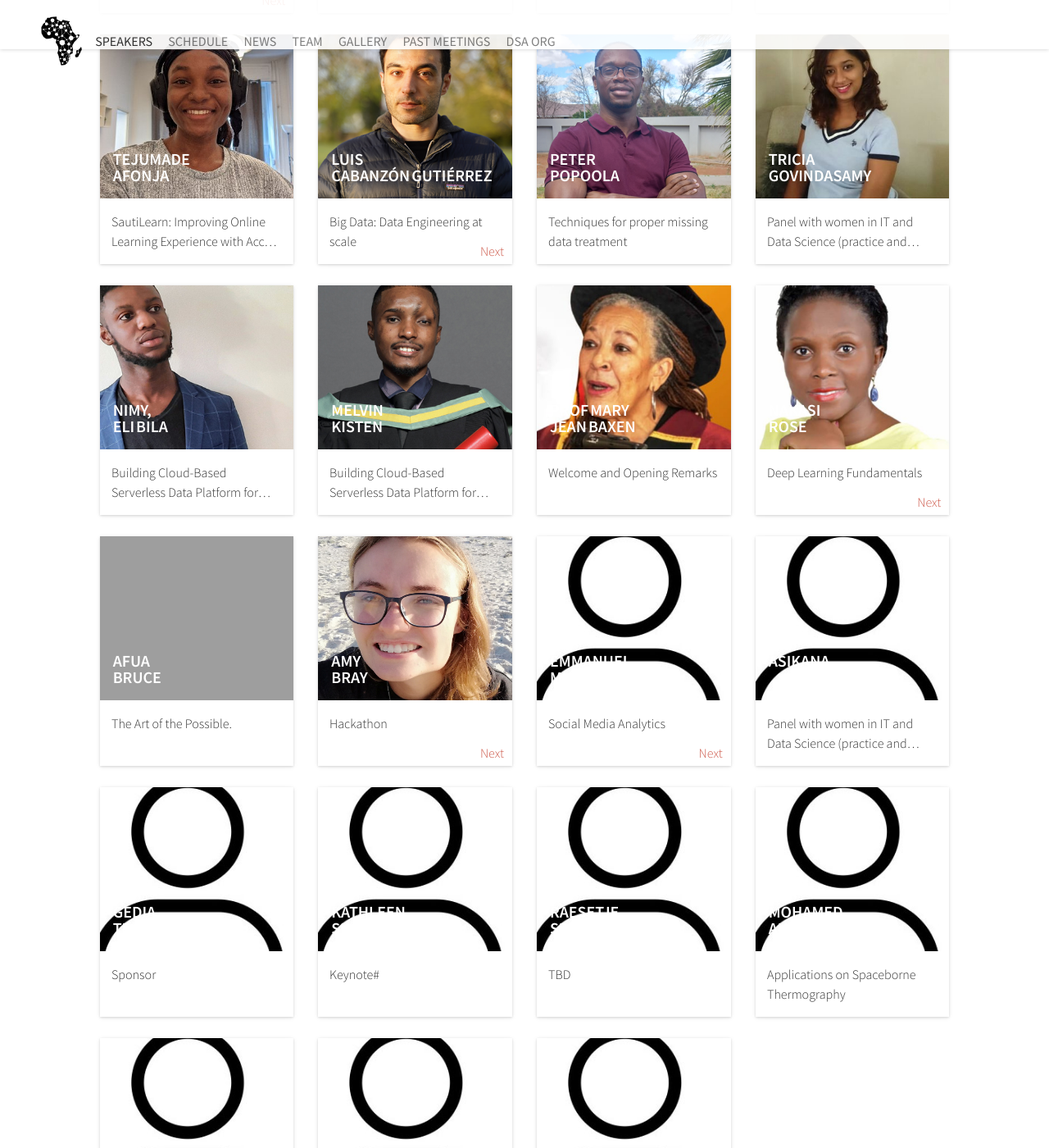
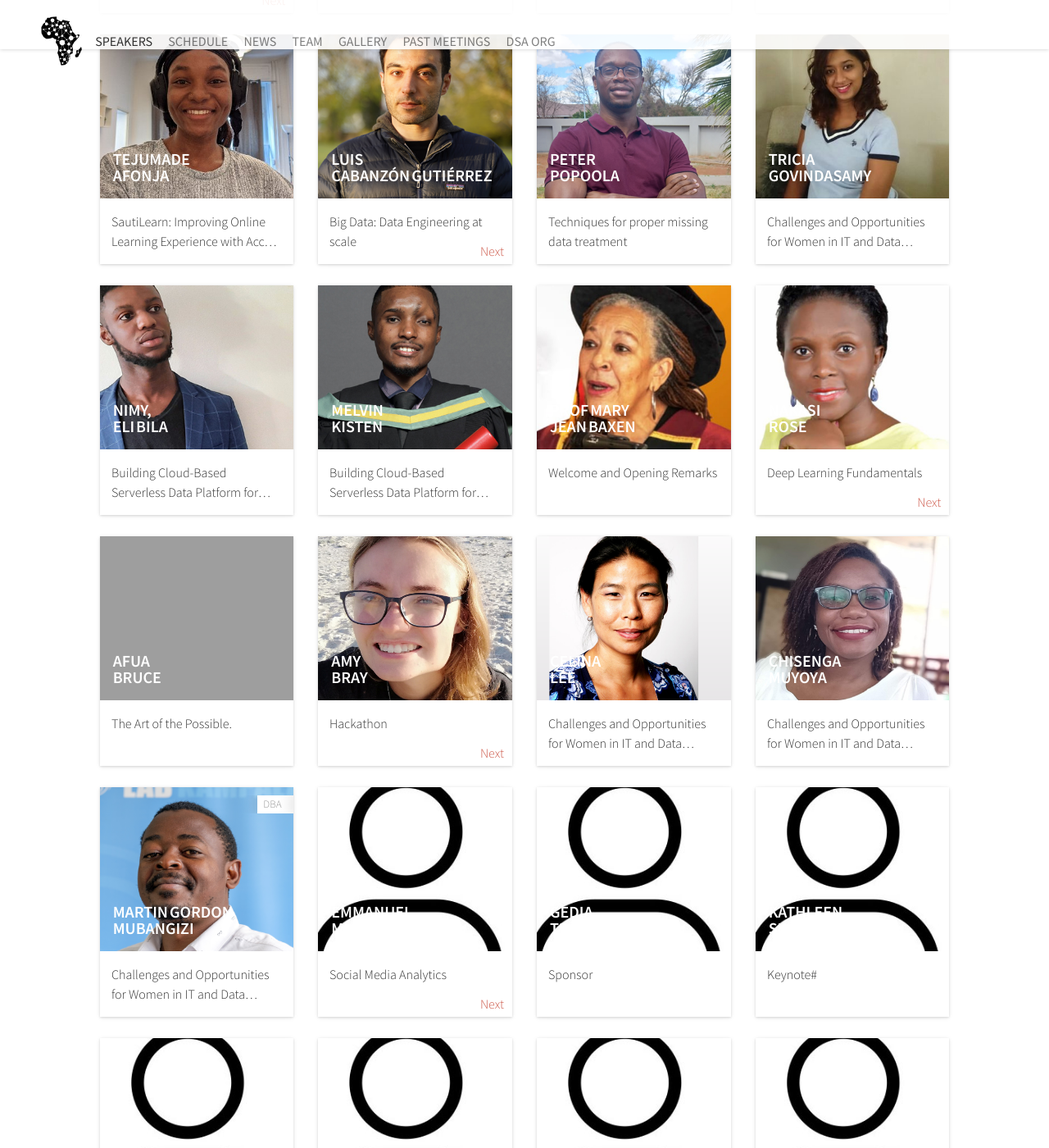
Before and after one commit to datsciafrica/dsa2021kimberley, a Jekyll site: the page built from speakers.html, in a window 1280 px wide and 1400 px high, scrolled down 2251 px. Shown: the whole window at 82% size. Built offline with Jekyll 4.4.1, drawn with Linux system fonts in a browser that asks for light colours; nearby versions of some CDN libraries; some web fonts are replaced; comment, search, counter and statistics services are not loaded; some of the changed text lies outside the part shown; grey boxes are pictures that could not be loaded.

Commit message:
Update the panel session

```diff
--- a/_data/schedule_tbd.yml
+++ b/_data/schedule_tbd.yml
@@ -249,7 +249,7 @@
     - {
     	startTime: "11:15",
     	endTime: "11:40",
-    	sessionIds: [tbd]
+    	sessionIds: [create_groundtruth_datasets]
     }
     - {
         startTime: "11:40",
--- a/_data/sessions.yml
+++ b/_data/sessions.yml
@@ -213,7 +213,6 @@
 -
   id: welcome_and_opening
   title: "Welcome and Opening Remarks"
-  description: "Welcome and Opening Remarks"
   subtype: presentation
   speakers: [spu]
   language: en
@@ -222,7 +221,6 @@
 -
   id: history_DSA
   title: "History of DSA"
-  description: "TBD"
   subtype: presentation
   speakers: [ciira]
   language: en
@@ -231,7 +229,6 @@
 -
   id: sponsor
   title: "Sponsor"
-  description: "TBD"
   subtype: presentation
   speakers: [gedia]
   language: en
@@ -240,7 +237,6 @@
 -
   id: lacuna_fund
   title: "Lacuna Fund"
-  description: "TBD"
   subtype: presentation
   speakers: [dina, team]
   language: en
@@ -249,7 +245,6 @@
 -
   id: masakhane
   title: "Keynote#"
-  description: "TBD"
   subtype: presentation
   speakers: [kathleen]
   language: en
@@ -258,7 +253,6 @@
 -
   id: PP1
   title: "PP1"
-  description: "TBD"
   subtype: presentation
   speakers: [dummy]
   language: en
@@ -267,16 +261,14 @@
 -
   id: WanaData_project
   title: "WanaData Project"
-  description: "TBD"
   subtype: presentation
   speakers: [adaugo]
   language: en
   complexity: "Intermediate"
   presentation: "tbd"
 -
-  id: tbd
-  title: "TBD"
-  description: "TBD"
+  id: create_groundtruth_datasets
+  title: "How else can we think about creating ground truth datasets to answer research questions?"
   subtype: presentation
   speakers: [raesetje]
   language: en
@@ -285,7 +277,6 @@
 -
   id: spaceborne_thermography
   title: "Applications on Spaceborne Thermography"
-  description: "TBD"
   subtype: presentation
   speakers: [mohamed, tabaro]
   language: en
@@ -294,7 +285,6 @@
 -
   id: citizen_science
   title: "Using citizen science for better understanding cities and neighbourhoods"
-  description: "TBD"
   subtype: presentation
   speakers: [suvodeep]
   language: en
@@ -377,9 +367,9 @@
   presentation: "tbd"
 -
   id: women_in_IT_and_data_science
-  title: "Panel with women in IT and Data Science (practice and academia) and a male ally, with Q&A afterwards"
+  title: "Challenges and Opportunities for Women in IT and Data Science with Q&A"
   subtype: presentation
-  speakers: [wanaData, asikana, zindi]
+  speakers: [wanaData, chisenga, celina, martin]
   language: en
   complexity: "Intermediate"
   presentation: "tbd"
--- a/_data/speakers.yml
+++ b/_data/speakers.yml
@@ -227,17 +227,6 @@
 #  thumbnailUrl: melese.jpg
 #  social:
 #    - {name: "site", link: "www.linkedin.com/in/michaelmelese"}
-#-
-#  id: martin
-#  name: "Martin Gordon"
-#  surname: "Mubangizi"
-#  title: "Researcher"
-#  company: "UN Pulse Lab, Kampala"
-#  thumbnailUrl: martin.png
-#  social:
-#    - {name: "twitter", link: "https://twitter.com/mmubangizi15"}
-#  ribbon:
-#    - {abbr: "DBA", title: "DSA Board Secretary", url: "https://datascienceafrica.org"}
 #-
 #  id: justus
 #  name: "Justus Bernard"
@@ -624,6 +613,31 @@
   company: "Zindi"
   thumbnailUrl: amyBray.jpeg
 -
+  id: celina
+  name: "Celina"
+  surname: "Lee"
+  title: "CEO and Co-founder"
+  company: "Zindi"
+  thumbnailUrl: celine.png
+-
+  id: chisenga
+  name: "Chisenga"
+  surname: "Muyoya"
+  title: "Co-founder"
+  company: "Asikana Network"
+  thumbnailUrl: chisenga.jpeg
+-
+  id: martin
+  name: "Martin Gordon"
+  surname: "Mubangizi"
+  title: "Officer in Charge and Data Science Officer"
+  company: "UN Data Innovations Lab, Kampala"
+  thumbnailUrl: martin.png
+  social:
+    - {name: "twitter", link: "https://twitter.com/mmubangizi15"}
+  ribbon:
+    - {abbr: "DBA", title: "DSA Board Secretary", url: "https://datascienceafrica.org"}
+-
   id: emmanuel
   name: "Emmanuel"
   surname: "Mupuya"
@@ -632,13 +646,6 @@
   thumbnailUrl: person.jpg
   social:
     - {name: "site", link: "https://www.linkedin.com/in/emmanuel-mupuya-a2b03173/"}
--
-  id: asikana
-  name: "Asikana"
-  surname: ""
-  title: "TBC"
-  company: "Asikana"
-  thumbnailUrl: person.jpg
 -
   id: gedia
   name: "Gedia"
```
Also changed, not shown: img/people/celine.png (added), img/people/chisenga.jpeg (added).
